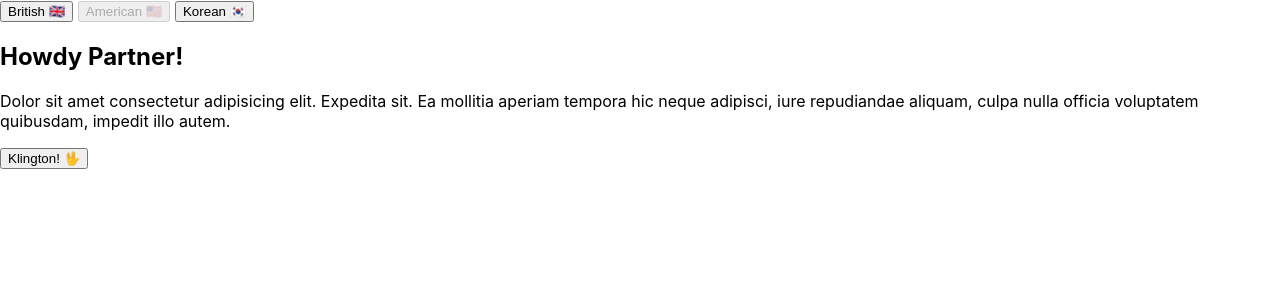
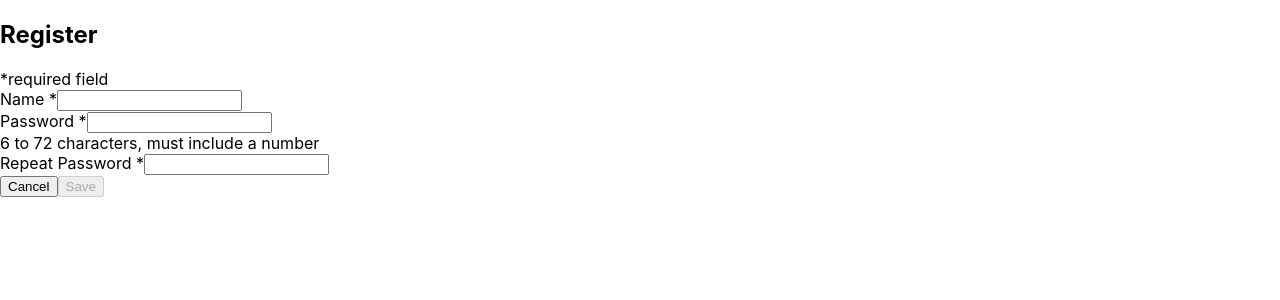
Before and after one commit to Nishat322/react-playground-v2, a React (Create React App) app: page / in a window 1280 px wide. Shown: the top 300 px of the page. Built offline with nearby package versions, Linux system fonts and the light colour scheme.

Commit message:
registration form

```diff
--- a/src/index.js
+++ b/src/index.js
@@ -1,6 +1,6 @@
 import React from 'react'
 import ReactDOM from 'react-dom'
-import {BrowserRouter} from 'react-router-dom'
+//import {BrowserRouter} from 'react-router-dom'
 //import App from './App'
 //import App from './composition/App'
 //import App from './messages/App'
@@ -8,12 +8,11 @@
 //import App from './state-drills/App'
 //import App from './demonymapp/App'
 //import App from './paltrows-power-toes-setup/src/App'
-import App from './lang-context/App'
+//import App from './lang-context/App'
+import RegistrationForm from './register/RegistrationForm'
 import './index.css'
 
 ReactDOM.render(
-  <BrowserRouter>
-     <App/>
-  </BrowserRouter>
+  <RegistrationForm/>
   , document.getElementById('root')
 )
--- /dev/null
+++ b/src/register/RegistrationForm.js
@@ -0,0 +1,114 @@
+import React, { Component } from 'react'
+import ValidationForm from './ValidationForm'
+
+class RegistrationForm extends Component {
+    constructor(props){
+        super(props)
+        this.state = {
+            name: {
+                value: '',
+                touched: false
+            },
+            password: {
+                value: '',
+                touched: false
+            },
+            repeatPassword: {
+                value: '',
+                touched: false
+            }
+        }
+    }
+
+    updateName(name){
+        this.setState({name:{value:name, touched: true}})
+    }
+
+    updatePassword(password){
+        this.setState({password: {value: password, touched: true}})
+    }
+
+    updateRepeatPassword(repeatPassword){
+        this.setState({repeatPassword: {value: repeatPassword, touched: true}})
+    }
+
+    handleSubmit(event){
+        event.preventDefault()
+        const {name, password, repeatPassword } = this.state
+
+        console.log('Name', name.value)
+        console.log('Password', password.value)
+        console.log('Repeat Password', repeatPassword.value)
+    }
+
+    validateName() {
+        const name = this.state.name.value.trim();
+        if(name.length === 0){
+            return 'Name is Required'
+        } else if (name.length < 3){
+            return 'Name must be at least 3 characters long'
+        }
+    }
+
+    validatePassword(){
+        const password = this.state.password.value.trim();
+        if(password.length === 0){
+            return 'Password is required'
+        } else if (password.length < 6 || password.length > 72){
+            return 'Password must be between 6 and 72 characters'
+        } else if (!password.match(/[0-9]/)){
+            return 'Password must contain at least one number'
+        }
+    }
+
+    validateRepeatPassword(){
+        const repeatPassword = this.state.repeatPassword.value.trim()
+        const password = this.state.password.value.trim()
+
+        if(repeatPassword !== password){
+            return 'Passwords do not match'
+        }
+    }
+
+    render() {
+        return (
+            <form className = 'registration' onSubmit = {e => this.handleSubmit(e)}>
+                <h2>Register</h2>
+                <div className = 'registration__hint'>
+                    *required field
+                    <div className = 'form-group'>
+                        <label htmlFor = 'name'>Name *</label>
+                        <input type = 'text' className = 'registration__control' name = 'name' id = 'name' onChange = {e => this.updateName(e.target.value)}/>
+                        {this.state.name.touched && <ValidationForm message = {this.validateName()}/>}
+                    </div>
+                    <div className = 'form-group'>
+                        <label htmlFor = 'password'>Password *</label>
+                        <input type = 'password' className = 'registration__control' name = 'password' id = 'password' onChange = {e => this.updatePassword(e.target.value)}/>
+                        <div className = 'registration__hint'> 6 to 72 characters, must include a number</div>
+                        {this.state.password.touched && <ValidationForm message = {this.validatePassword()}/>}
+                    </div>
+                    <div className = 'form-group'>
+                        <label htmlFor = 'repeatPassword'>Repeat Password *</label>
+                        <input type = 'password' className = 'registration__control' name = 'repeatPassword' id = 'repeatPassword' onChange = {e => this.updateRepeatPassword(e.target.value)}/>
+                        {this.state.repeatPassword.touched && <ValidationForm message = {this.validateRepeatPassword()}/>}
+                    </div>
+
+                    <div className = 'registration__button__group'>
+                        <button type = 'reset' className = 'registration__button'>
+                            Cancel
+                        </button>
+                        <button
+                            type = 'submit'
+                            className = 'registration__button'
+                            disabled = {this.validateName() || this.validatePassword() || this.validateRepeatPassword()}
+                        >
+                            Save
+                        </button>
+                    </div>
+                </div>
+            </form>
+        )
+    }
+}
+
+export default RegistrationForm
--- /dev/null
+++ b/src/register/ValidationForm.js
@@ -0,0 +1,12 @@
+import React from 'react'
+
+export default function ValidationForm(props){
+    if(props.message){
+        return (
+            <div className = 'error'>
+                {props.message}
+            </div>
+        )
+    }
+    return <></>
+}
```
